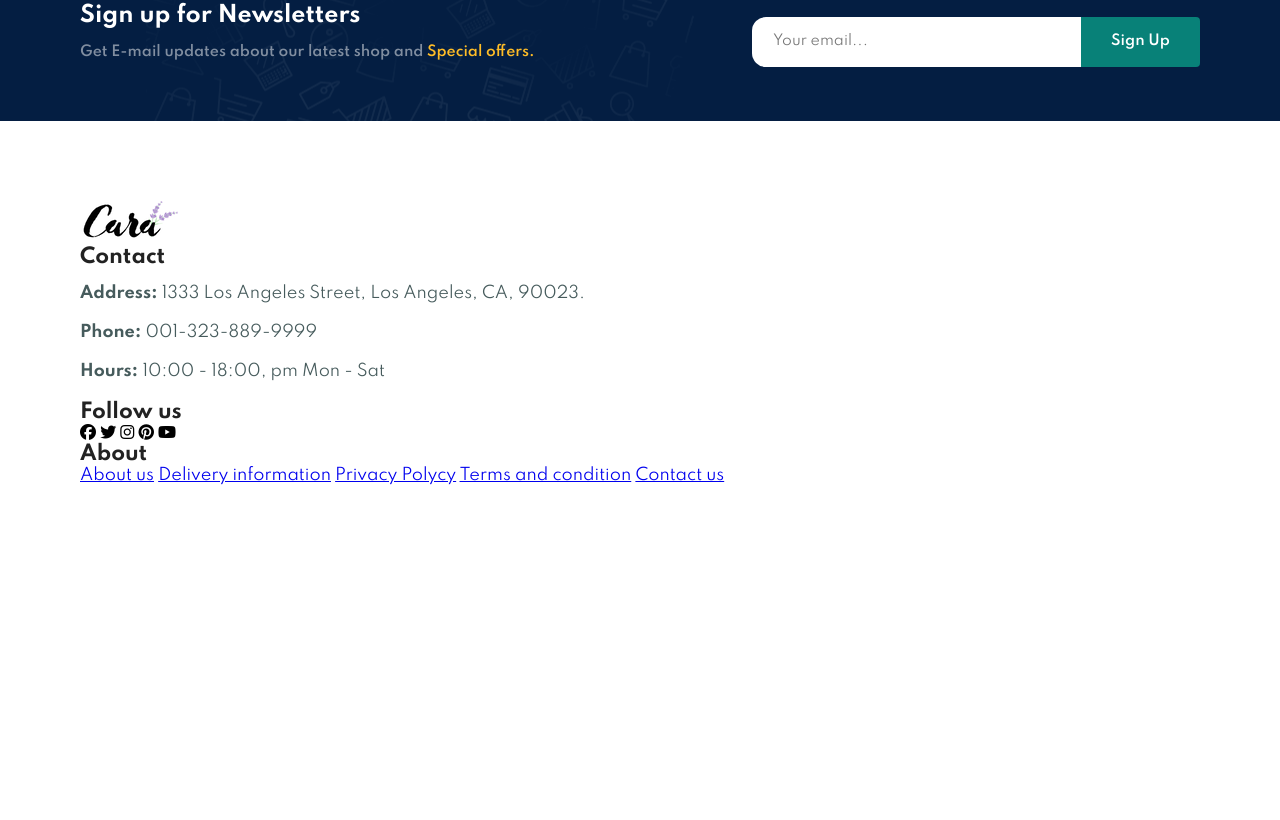
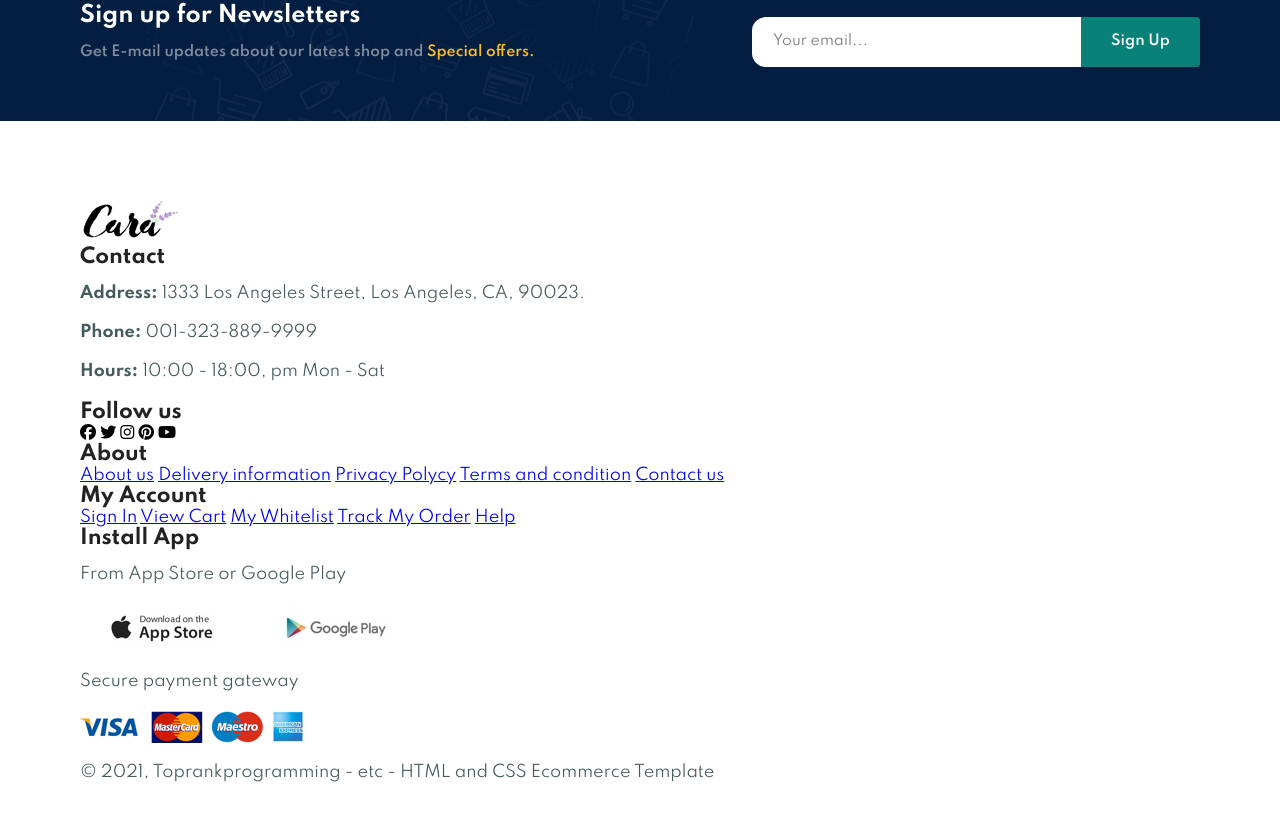
Before and after one commit to YakubuAmidu/EverydayEssential, a website: page index.html in a window 1280 px wide. Shown: the part 4953-5773 px from the top of the page. Before the commit the page ends 5478 px from the top, so only its background shows below. Drawn offline with Linux system fonts and the light colour scheme; files whose address does not match are found by name.

Commit message:
Initial commit

```diff
--- a/index.html
+++ b/index.html
@@ -429,6 +429,30 @@
         <a href="#">Terms and condition</a>
         <a href="#">Contact us</a>
       </div>
+      <div class="col">
+        <h4>My Account</h4>
+        <a href="#">Sign In</a>
+        <a href="#">View Cart</a>
+        <a href="#">My Whitelist</a>
+        <a href="#">Track My Order</a>
+        <a href="#">Help</a>
+      </div>
+      <div class="col install">
+        <h4>Install App</h4>
+        <p>From App Store or Google Play</p>
+        <div class="row">
+          <img src="img/pay/app.jpg" alt="" />
+          <img src="img/pay/play.jpg" alt="" />
+        </div>
+        <p>Secure payment gateway</p>
+        <img src="img/pay/pay.png" alt="" />
+      </div>
+      <div class="copyright">
+        <p>
+          &copy; 2021, Toprankprogramming - etc - HTML and CSS Ecommerce
+          Template
+        </p>
+      </div>
     </section>
 
     <script src="script.js"></script>
```
Also changed, not shown: img/pay/app.jpg (added), img/pay/pay.png (added), img/pay/play.jpg (added).
